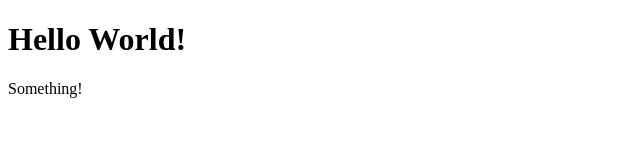
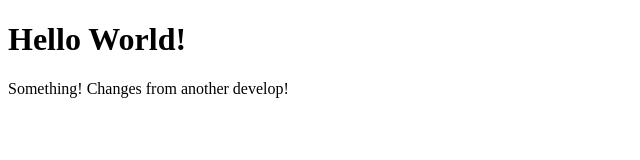
Before and after one commit to kalikd/ead_spring25_d, a plain HTML site: page index.html in a window 1280 px wide. Shown: the whole page, without its empty margins (0-640 px from the left). Drawn offline with Linux system fonts and the light colour scheme.

Commit message:
Update index.html

```diff
--- a/index.html
+++ b/index.html
@@ -8,5 +8,6 @@
 <body>
     <h1>Hello World!</h1>
     <span>Something!</span>
+    <span>Changes from another develop!</span>
 </body>
 </html>
```
